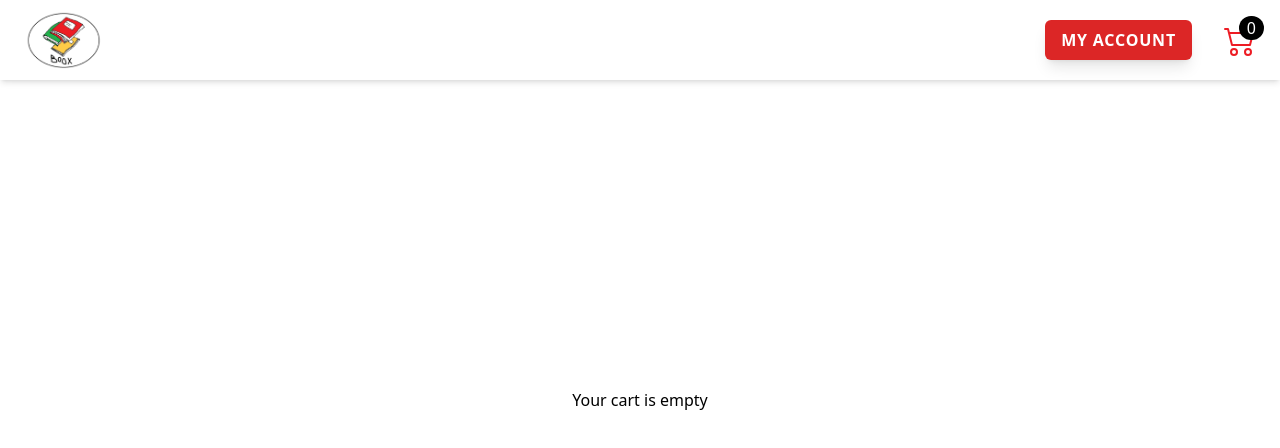
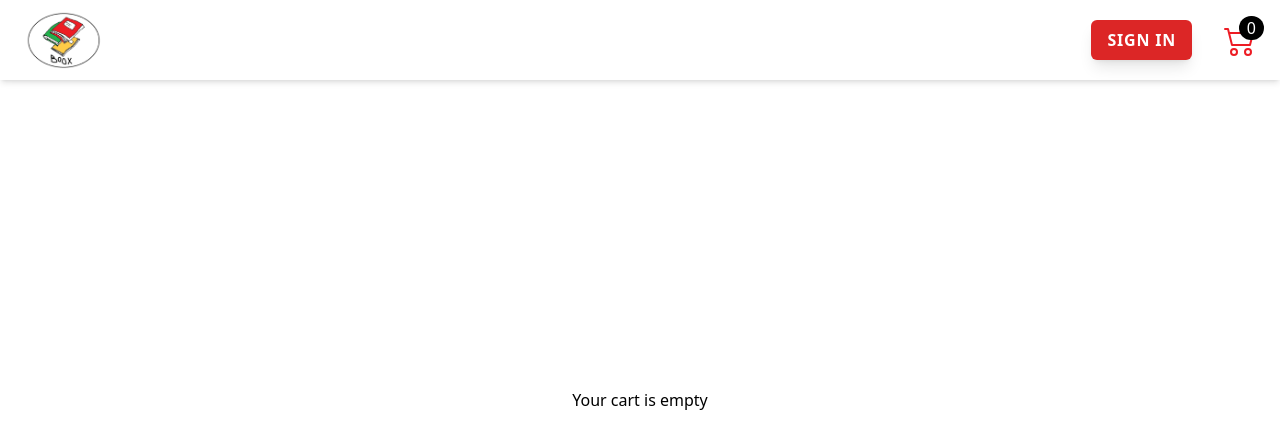
Before and after one commit to Pollux-Dev-team/Design_Patterns, a React (Create React App) app: page /payment in a window 1280 px wide. Shown: the top 448 px of the page. Built offline with nearby package versions, Linux system fonts and the light colour scheme.

Commit message:
يا رب ننجح

```diff
--- a/src/components/navBar.tsx
+++ b/src/components/navBar.tsx
@@ -3,10 +3,12 @@ import { useDispatch, useSelector } from "react-redux";
 import { toggleIsOpen } from "../app/features/cart/cartSlice";
 import { RootState } from "../app/store";
 import { Link } from "react-router-dom";
+import logo from "../assets/Boox.png";
 
 const NavBar = () => {
   const dispatch = useDispatch();
   const { numberOfItems } = useSelector((state: RootState) => state.cart);
+  const { user } = useSelector((state: RootState) => state.user);
 
   return (
     <div className="flex h-20 justify-between  px-6 shadow-md  items-center z-50 fixed  w-full  bg-white top-0">
@@ -15,15 +17,24 @@ const NavBar = () => {
         style={{ letterSpacing: "0.4rem", color: "#ED1C24" }}
         to="/"
       >
-        <img src="./assets/Boox.png" alt="logo" className="   w-20 " />
+        <img src={logo} alt="logo" className="   w-20 " />
       </Link>
       <div className=" flex justify-center items-center gap-8  ">
+        {user ? (
           <Link
             to={"/profile"}
             className="  hover:cursor-pointer font-bold tracking-wider uppercase bg-red-600 px-4 py-2 rounded-md text-white shadow-lg hover:bg-red-800"
           >
             My Account
           </Link>
+        ) : (
+          <Link
+            to={"/signin"}
+            className="  hover:cursor-pointer font-bold tracking-wider uppercase bg-red-600 px-4 py-2 rounded-md text-white shadow-lg hover:bg-red-800"
+          >
+            Sign In
+          </Link>
+        )}
         <div
           onClick={() => {
             dispatch(toggleIsOpen());
--- a/src/pages/ProductDetails.tsx
+++ b/src/pages/ProductDetails.tsx
@@ -10,7 +10,7 @@ import { toast } from "react-toastify";
 const ProductDetails = () => {
   const dispatch = useDispatch();
   const [product, setProduct] = useState<any>(null);
-  const [review, setReview] = useState<any>("ASADS");
+  const [review, setReview] = useState<any>("");
   const [rating, setRating] = useState<number>(0);
   const [isSpoiler, setIsSpoiler] = useState<boolean>(false);
 
@@ -19,9 +19,11 @@ const ProductDetails = () => {
   };
 
   const handleRatingChange = (e: any) => {
-    // max rating is 5
+    // max rating is 5 and min is 0
     if (e.target.value > 5) {
       setRating(5);
+    } else if (e.target.value < 0) {
+      setRating(0);
     } else {
       setRating(e.target.value);
     }
@@ -79,8 +81,15 @@ const ProductDetails = () => {
     axios
       .get(`https://book-ordering-system.herokuapp.com/books/${productId}`)
       .then((res) => {
+        setProduct(res.data.book);
+      });
+    axios
+      .get(
+        `https://book-ordering-system.herokuapp.com/books/${productId}/book_reviews`
+      )
+      .then((res) => {
+        console.log("reviews");
         console.log(res.data);
-        setProduct(res.data.book);
       });
   }, []);
 
--- a/src/pages/SignInPage.tsx
+++ b/src/pages/SignInPage.tsx
@@ -3,6 +3,7 @@ import React, { useState } from "react";
 import { useNavigate } from "react-router-dom";
 import { toast } from "react-toastify";
 import { useDispatch } from "react-redux";
+import logo from "../assets/Boox.png";
 import { setUser } from "../app/features/user/userSlice";
 
 const SignInPage = () => {
@@ -51,11 +52,7 @@ const SignInPage = () => {
                 <div className="lg:w-6/12 px-4 md:px-0">
                   <div className="md:p-12 md:mx-6">
                     <div className=" flex flex-col  justify-center items-center gap-2 mb-12">
-                      <img
-                        className="mx-auto w-48"
-                        src="./assets/Boox.png"
-                        alt="logo"
-                      />
+                      <img className="mx-auto w-48" src={logo} alt="logo" />
                       <h4 className="text-xl font-semibold mt-1 pb-1">
                         We are Boox
                       </h4>
```
Also changed, not shown: src/assets/Boox.png (renamed from public/assets/Boox.png). Lines whose indentation alone changed are shown as unchanged.
